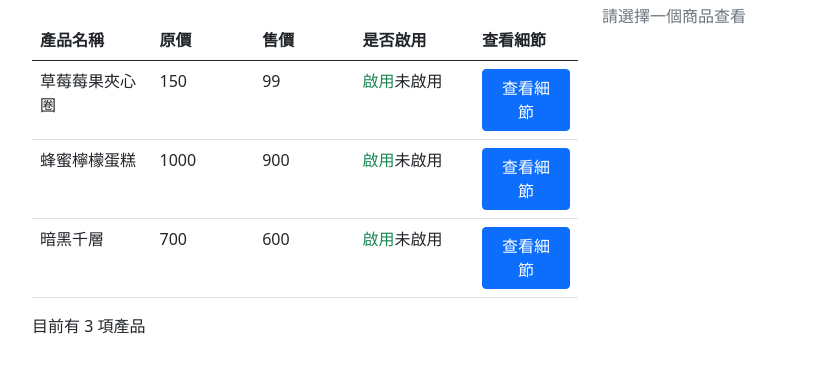
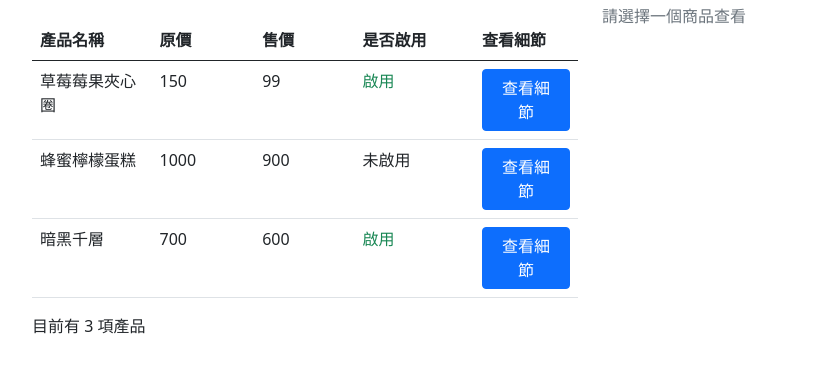
Before and after one commit to ptsai129/vue-week1, a plain HTML site: page index.html in a window 1280 px wide. Shown: the part 58-430 px from the top of the page, without its empty margins (50-874 px from the left). Drawn offline with nearby package versions, Linux system fonts and the light colour scheme.

Commit message:
修正啟用非啟用

```diff
--- a/index.html
+++ b/index.html
@@ -34,7 +34,7 @@
                 </thead>
                 <tbody>
                     <!--products陣列跑forEach-->
-                  <tr v-for="item in products">
+                  <tr v-for="item in products" :key="item.id">
                     <td width="150">{{ item.title }}</td>
                     <td width="120">
                       {{ item.origin_price }}
@@ -43,8 +43,8 @@
                       {{ item.price }}
                     </td>
                     <td width="150">
-                      <span class="text-success">啟用</span>
-                      <span>未啟用</span>
+                      <span  v-if="item.is_enabled" class="text-success">啟用</span>
+                      <span  v-else>未啟用</span>
                     </td>
                     <td width="120">
                     <!--綁監聽 點擊按鈕時 products內的資料會被放到temp空物件內-->
@@ -77,7 +77,7 @@
                   </div>
                 </div>
                 <!--因為不只有一張圖片 所以要跑forEach-->
-                <template v-for="Imgitem in temp.imagesUrl">
+                <template v-for="Imgitem in temp.imagesUrl" :key="index">
                   <img v-bind:src="Imgitem" v-bind:alt="temp.description" class="images m-2">
                 </template>
               </template>
```
